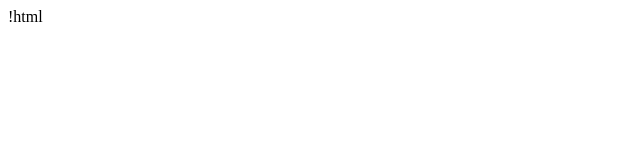
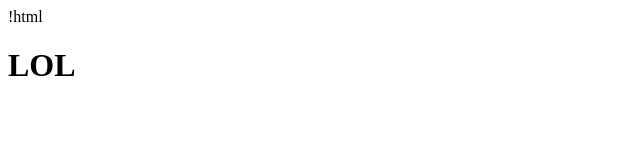
Before and after one commit to morisday/first-project-2020-, a plain HTML site: page index.html in a window 1280 px wide. Shown: the whole page, without its empty margins (0-640 px from the left). Drawn offline with Linux system fonts and the light colour scheme.

Commit message:
мой tretii commit

```diff
--- a/index.html
+++ b/index.html
@@ -1 +1,4 @@
 !html
+<body>
+    <h1>LOL</h1>
+</body>
```
